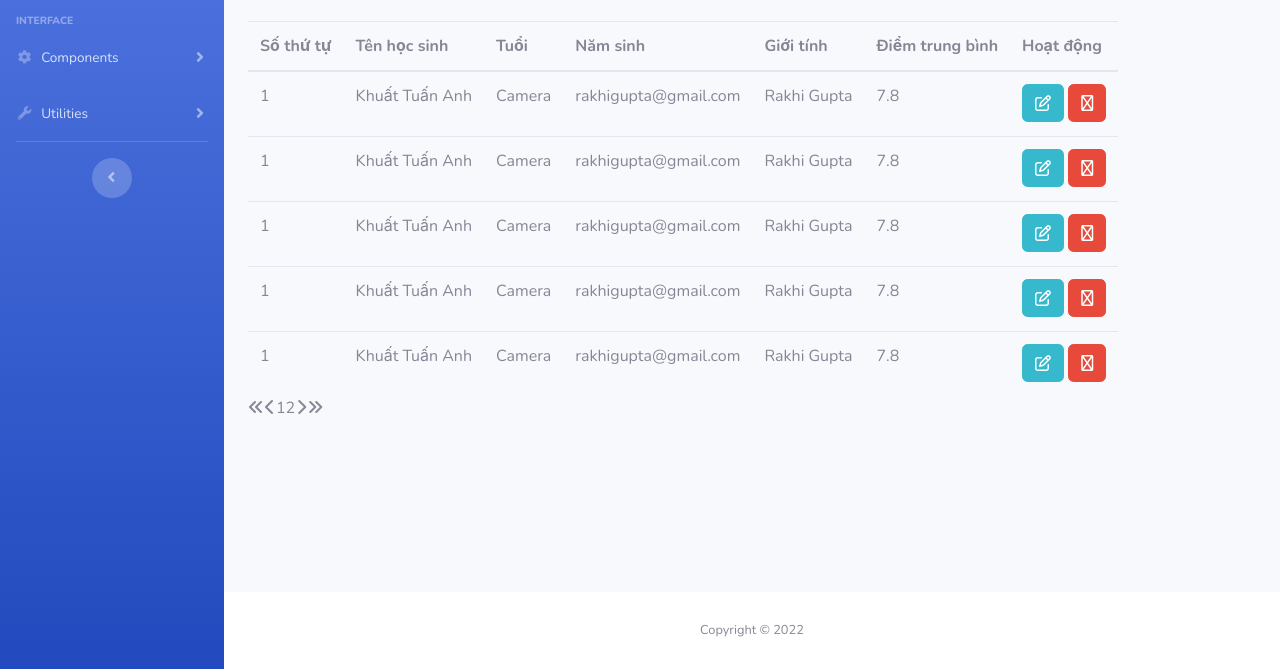
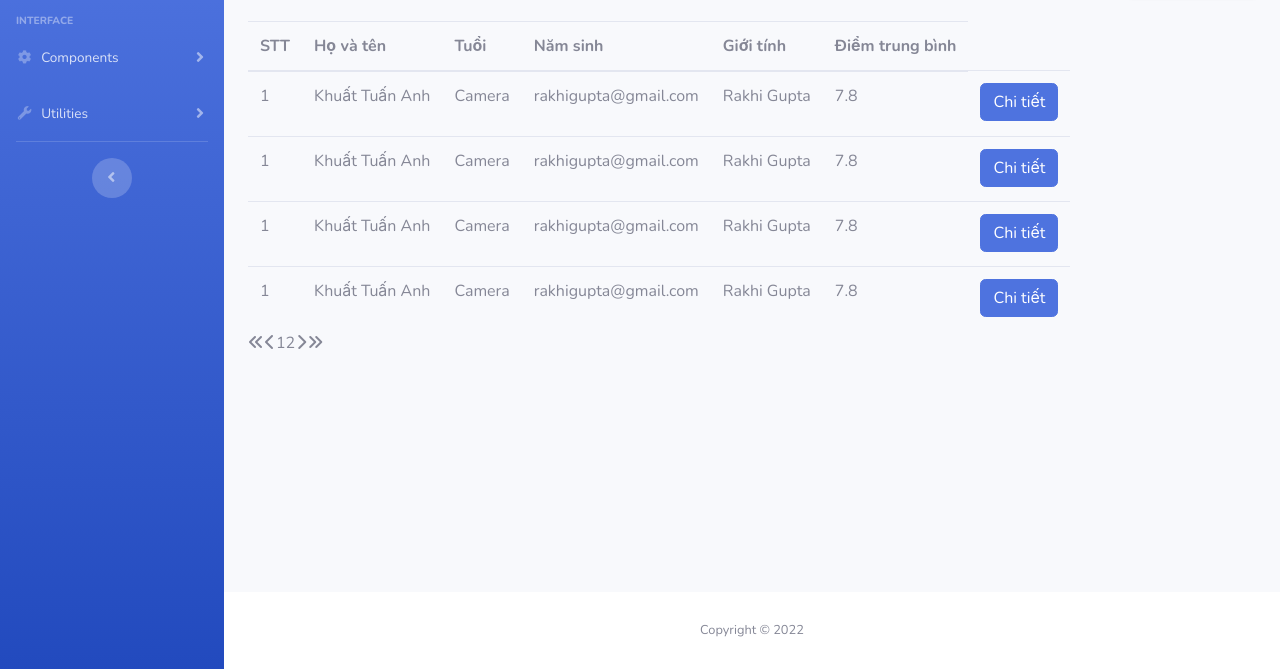
Before and after one commit to tuananh0222222222/startbootstrap-sb-admin-2-gh-pages, a website with bundled scripts: page index.html in a window 1280 px wide. Shown: the part 131-800 px from the top of the page. Built offline with nearby package versions, Linux system fonts and the light colour scheme.

Commit message:
Update index.html
change index

```diff
--- a/index.html
+++ b/index.html
@@ -233,13 +233,13 @@
                             <table>
                                 <thead>
                                     <tr>
-                                        <th>Số thứ tự</th>
-                                        <th>Tên học sinh</th>
+                                        <th>STT</th>
+                                        <th>Họ và tên</th>
                                         <th>Tuổi</th>
                                         <th>Năm sinh</th>
                                         <th>Giới tính</th>
                                         <th>Điểm trung bình</th>
-                                        <th>Hoạt động</th>
+                                        <!-- <th>Hoạt động</th> -->
                                     </tr>
                                 </thead>
                                 <tbody>
@@ -253,10 +253,8 @@
                                         <td>Rakhi Gupta</td>
                                         <td>7.8</td>
                                         <td>
-                                           <i class="fa-solid fa-pen-to-square btn btn-info"></i>
-                                        <i class="fa-solid fa-trash btn btn-danger"></i>
+                                        <a href="" class=" btn btn-primary">Chi tiết</a>
                                     </tr>
-
                                     <tr>
                                         <td>1</td>
                                         <td><p>Khuất Tuấn Anh</p></td>
@@ -265,10 +263,8 @@
                                         <td>Rakhi Gupta</td>
                                         <td>7.8</td>
                                         <td>
-                                           <i class="fa-solid fa-pen-to-square btn btn-info"></i>
-                                        <i class="fa-solid fa-trash btn btn-danger"></i>
+                                        <a href="" class=" btn btn-primary">Chi tiết</a>
                                     </tr>
-
                                     <tr>
                                         <td>1</td>
                                         <td><p>Khuất Tuấn Anh</p></td>
@@ -277,10 +273,8 @@
                                         <td>Rakhi Gupta</td>
                                         <td>7.8</td>
                                         <td>
-                                           <i class="fa-solid fa-pen-to-square btn btn-info"></i>
-                                        <i class="fa-solid fa-trash btn btn-danger"></i>
+                                        <a href="" class=" btn btn-primary">Chi tiết</a>
                                     </tr>
-
                                     <tr>
                                         <td>1</td>
                                         <td><p>Khuất Tuấn Anh</p></td>
@@ -289,21 +283,10 @@
                                         <td>Rakhi Gupta</td>
                                         <td>7.8</td>
                                         <td>
-                                           <i class="fa-solid fa-pen-to-square btn btn-info"></i>
-                                        <i class="fa-solid fa-trash btn btn-danger"></i>
+                                        <a href="" class=" btn btn-primary">Chi tiết</a>
                                     </tr>
 
-                                    <tr>
-                                        <td>1</td>
-                                        <td><p>Khuất Tuấn Anh</p></td>
-                                        <td>Camera</td>
-                                        <td>rakhigupta@gmail.com</td>
-                                        <td>Rakhi Gupta</td>
-                                        <td>7.8</td>
-                                        <td>
-                                           <i class="fa-solid fa-pen-to-square btn btn-info"></i>
-                                        <i class="fa-solid fa-trash btn btn-danger"></i>
-                                    </tr>
+
 
                                 </tbody>
                             </table>
```
